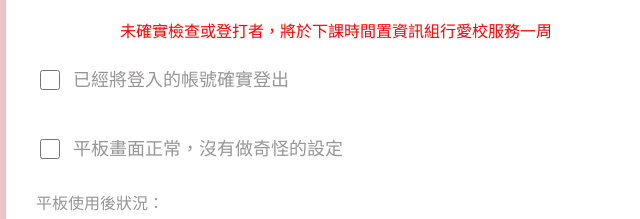
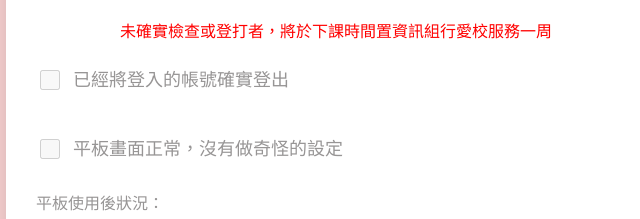
Before and after one commit to Jhanfong150983/jhanfong.github.io, a plain HTML site: page IPadCheckWeb.html in a window 1280 px wide. Shown: the part 520-739 px from the top of the page, 304-944 px from the left. Drawn offline with Linux system fonts and the light colour scheme.

Commit message:
Update IPadCheckWeb.html

```diff
--- a/IPadCheckWeb.html
+++ b/IPadCheckWeb.html
@@ -318,8 +318,8 @@
         <h4>未確實檢查或登打者，將於下課時間置資訊組行愛校服務一周</h4>
 
         <div class="checklist">
-            <label><input type="checkbox"> 已經將登入的帳號確實登出</label><br>
-            <label><input type="checkbox"> 平板畫面正常，沒有做奇怪的設定</label><br>
+            <label><input type="checkbox" disabled> 已經將登入的帳號確實登出</label><br>
+            <label><input type="checkbox" disabled> 平板畫面正常，沒有做奇怪的設定</label><br>
         </div>
 
         <label for="aferstatus">平板使用後狀況：</label>
```
